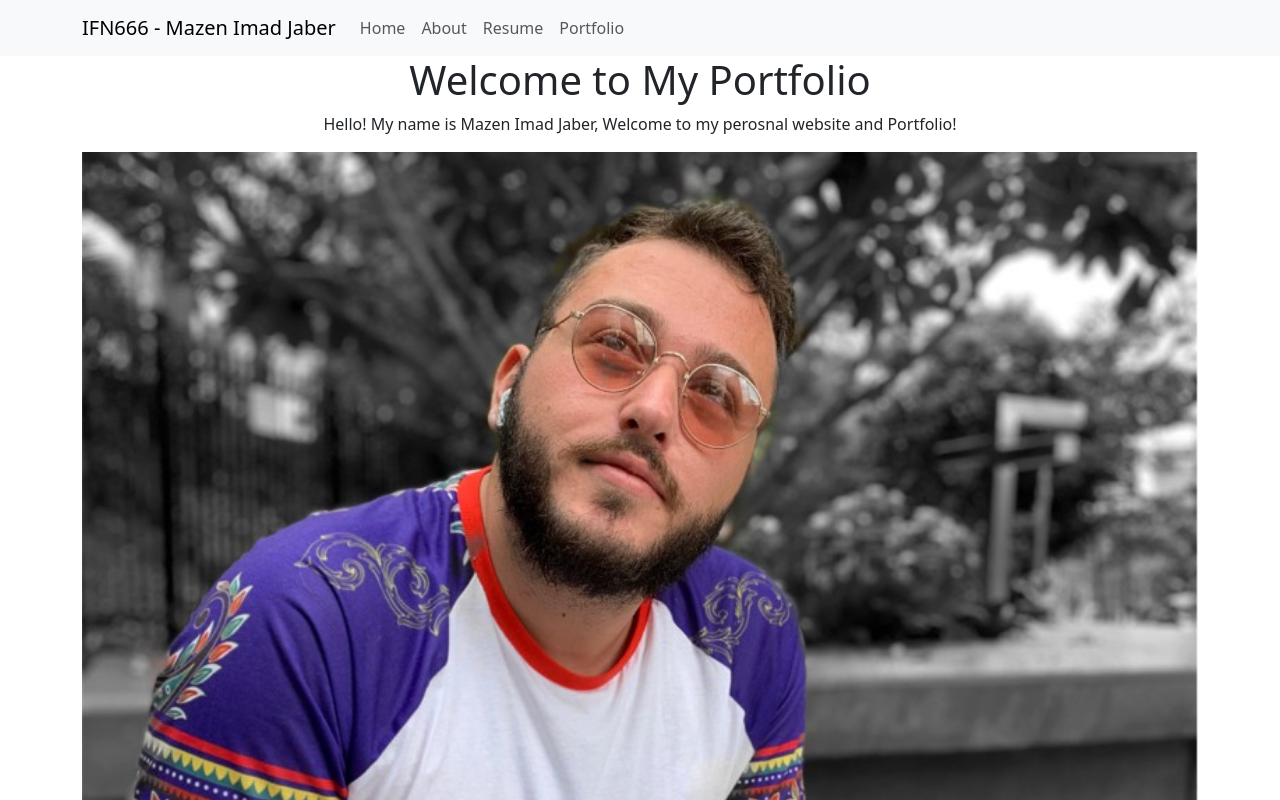
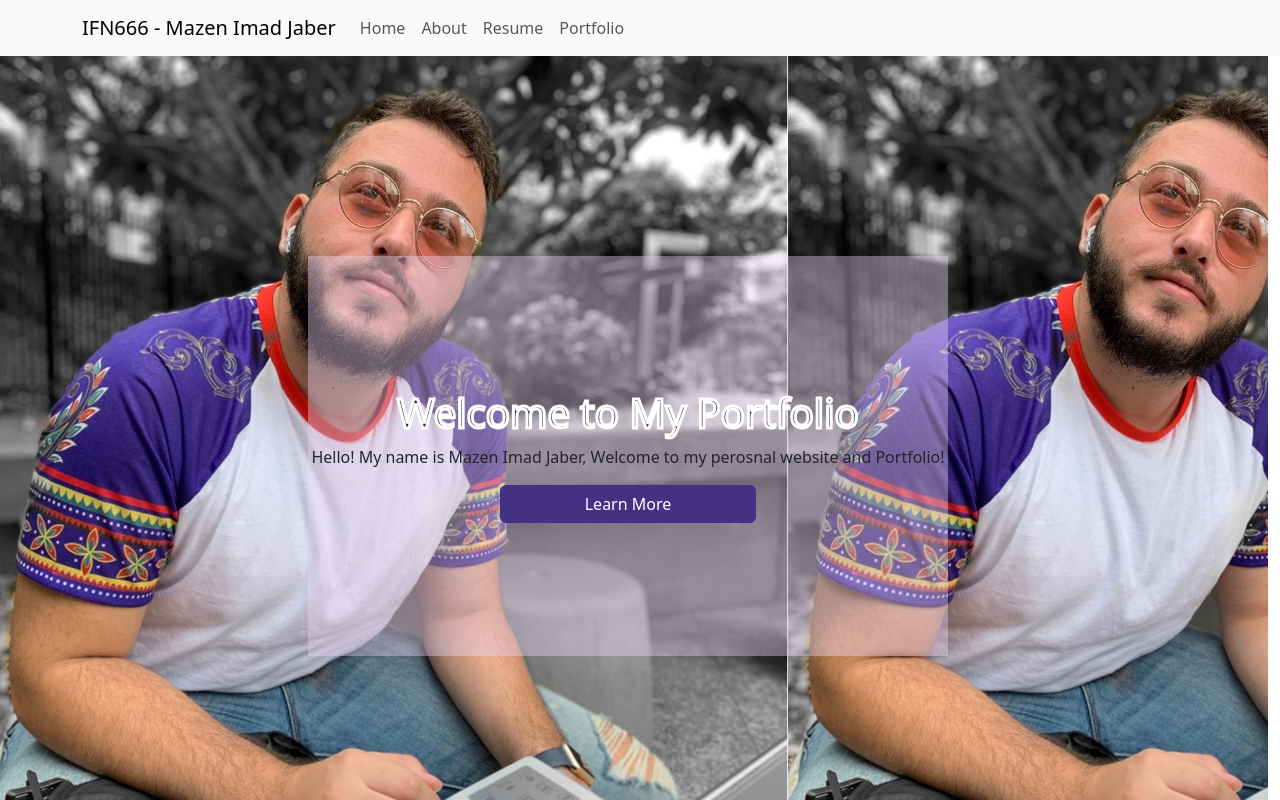
Before and after one commit to MazenImadJaber/portfolio, a React (Create React App) app: page / in a window 1280 px wide. Shown: the top 800 px of the page. Built offline with nearby package versions, Linux system fonts and the light colour scheme; no server answers.

Commit message:
Style home page

```diff
--- /dev/null
+++ b/src/pages/Home.css
@@ -0,0 +1,41 @@
+/* style={{ backgroundImage: {homePic} }} */
+.hero-image {
+    background-image: url(../assets/1648047955977.jpg);
+
+    display: flex;
+    justify-content: center;
+  position: relative;
+}
+.full-height {
+    height: 100vh; /* vh stands for viewport height */
+    width: 100%; /* This will make the container take up the full width */
+  }
+  .hero-section {
+    height: 100vh; /* vh stands for viewport height */
+    width: 100%; /* This will make the container take up the full width */
+  }
+  .hero-content{
+    display: flex;
+    flex-direction: column;
+    background-color: rgba(234, 212, 245, 0.4);
+    height: 50vh;
+    width: 50vw;
+    justify-content: center;
+    text-align: center;
+    position: absolute;
+    top: 25%;
+  }
+  h1 {
+    -webkit-text-stroke-width: 3px;
+    -webkit-text-stroke-color: white;
+  }
+
+.btn-primary {
+    color: #fff;
+    background-color: #433284 !important;
+    background-color: cutom-color;
+    border-color: #433284 !important;
+    border-color: cutom-cor;
+    margin: 0 auto;
+    width: 20vw;
+}
--- a/src/pages/Home.js
+++ b/src/pages/Home.js
@@ -1,18 +1,23 @@
 import React from 'react';
-import homePic from '../assets/1648047955977.jpg'
-import { Container, Row, Col, Image } from 'react-bootstrap';
+import { Container, Row, Col, Button} from 'react-bootstrap';
+import "./Home.css"
+import { useNavigate } from 'react-router-dom';
 export default function Home() {
+    const navigate = useNavigate();
+    const goToAboutPage=()=>{
+        navigate("/about")
+    }
     return (
-        <Container >
-            <Row>
-                <Col>
-                <h1>Welcome to My Portfolio</h1>
-                <p>Hello! My name is Mazen Imad Jaber, Welcome to my perosnal website and Portfolio!</p>
-                </Col>
-                <Image className='image' alt="Mazen" src={homePic} fluid/>
-            </Row>
-
-
-        </Container>
+    < Container fluid className="p-0 full-height">
+      <Row noGutters className="hero-section">
+        <Col className="hero-image" >
+          <div className="hero-content">
+            <h1>Welcome to My Portfolio</h1>
+            <p>Hello! My name is Mazen Imad Jaber, Welcome to my perosnal website and Portfolio!</p>
+            <Button variant="primary" onClick={()=> goToAboutPage()}>Learn More</Button>
+          </div>
+        </Col>
+      </Row>
+    </Container>
     );
 };
```
